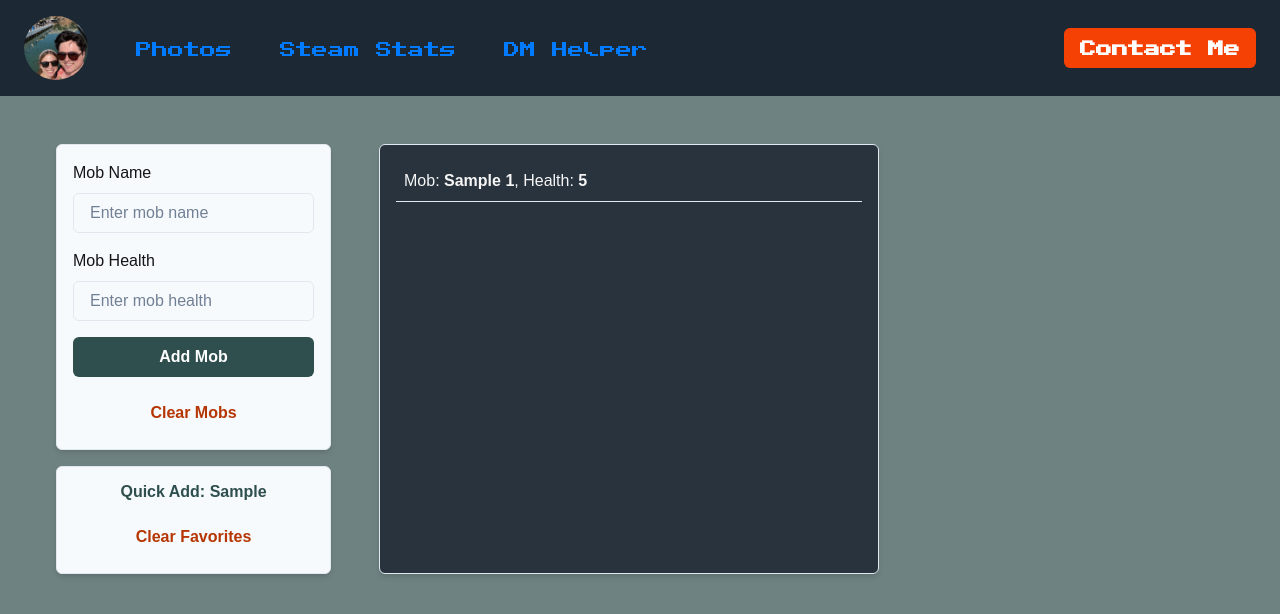
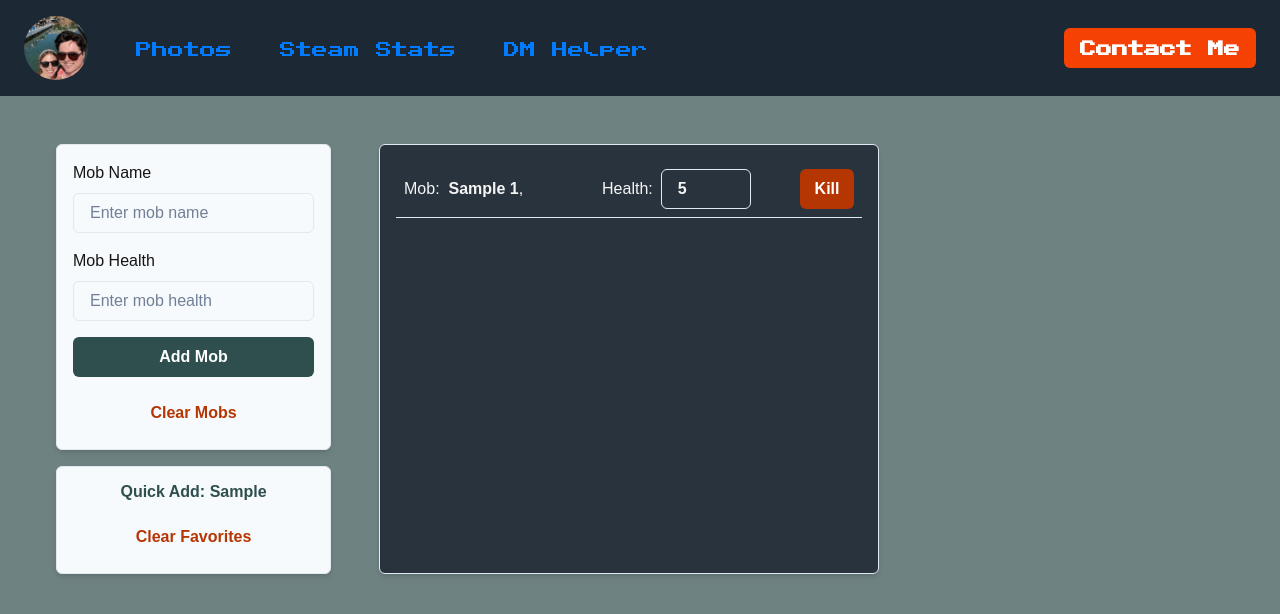
Before and after one commit to wdixon512/My-Website, a Next.js app: page /dm-helper in a window 1280 px wide. Both pictures are taken after typing "Sample", "5" into the empty fields and a click on the button "Add Mob". Shown: the top 614 px of the page. Built offline with nearby package versions, Linux system fonts and the light colour scheme; no server answers; a web font is replaced by a local one.

Commit message:
Kill and edit health

```diff
--- a/components/contexts/DMHelperContext.tsx
+++ b/components/contexts/DMHelperContext.tsx
@@ -9,6 +9,7 @@ export const DMHelperContext = createContext({
     favorites: [] as Mob[],
     setFavorites: (mobs: Mob[]) => null,
     addMob: (mobName: string, mobHealth: string | number) => null,
+    removeMob: (mob: Mob) => null,
 });
 
 export const DMHelperContextProvider = ({ children }) => {
@@ -57,6 +58,10 @@ export const DMHelperContextProvider = ({ children }) => {
         addFavorite(mob);
     }
 
+    const removeMob = (mob: Mob) => {
+        setMobs(mobs.filter((m) => !(m.mobName === mob.mobName && m.id === mob.id)));
+    }
+
     const addFavorite = (mob: Mob) => {
         if (!favorites.some((m) => m.mobName === mob.mobName)) {
             setFavorites([...favorites, mob]);
@@ -97,7 +102,8 @@ export const DMHelperContextProvider = ({ children }) => {
                 setMobs,
                 favorites,
                 setFavorites,
-                addMob
+                addMob,
+                removeMob
             }}
         >
             {children}
--- a/components/dm-helper/MobList.tsx
+++ b/components/dm-helper/MobList.tsx
@@ -2,16 +2,52 @@ import { Box, Button, Text, Flex, FormControl, FormLabel, Input, List } from "@c
 import { useContext, useState } from "react";
 import { DMHelperContext } from "../contexts/DMHelperContext";
 import { sortMobs } from "@lib/util/mobUtils";
+import Mob from "@lib/models/Mob";
 
 export const MobList = () => {
-    const { mobs } = useContext(DMHelperContext);
+    const { mobs, removeMob, setMobs } = useContext(DMHelperContext);
+
+    const updateHealth = (mob: Mob, newHealth) => {
+        setMobs(
+            mobs.map((m) =>
+                m.id === mob.id && m.mobName == mob.mobName ? { ...m, mobHealth: newHealth } : m
+            )
+        );
+    };
+
+    const killMob = (mob: Mob) => {
+        removeMob(mob);
+    }
 
     return (
         <Box p={4} bg='secondary.200' borderWidth={1} borderRadius="md" shadow="md" minW={{ base: '100%', lg: '500px' }} >
             <List>
                 {sortMobs(mobs).map((mob, index) => (
                     <Flex key={index} justify="space-between" align="center" p={2} borderBottomWidth={1}>
-                        <Flex >Mob: <Text as="span" fontWeight='800'>&nbsp;{mob.mobName} {mob.id}</Text>, Health: <Text as="span" fontWeight='800'>&nbsp;{mob.mobHealth}</Text></Flex>
+                        <Flex w="full">
+                            <Flex alignItems='center' flex="1">
+                                <Text >
+                                    Mob: <Text as="span" fontWeight='800'>&nbsp;{mob.mobName} {mob.id}</Text>,
+                                </Text>
+                            </Flex>
+                            <Flex flex="1" alignItems='center'>
+                                <Text>
+                                    Health:
+                                </Text>
+                                <FormControl >
+                                    <Input
+                                        type="number"
+                                        fontWeight='800'
+                                        value={mob.mobHealth}
+                                        onChange={(e) => updateHealth(mob, parseInt(e.target.value))}
+                                        w="90px"
+                                        ml={2} />
+                                </FormControl>
+                            </Flex>
+                        </Flex>
+                        <Button variant="redSolid" onClick={() => killMob(mob)}>
+                            Kill
+                        </Button>
                     </Flex>
                 ))}
             </List>
--- a/styles/theme.ts
+++ b/styles/theme.ts
@@ -118,6 +118,13 @@ const theme = extendTheme({
             bg: "interactive.500",
           },
         }),
+        redSolid: (props) => ({
+          bg: "marioRed.700",
+          color: "white",
+          _hover: {
+            bg: "marioRed.800",
+          },
+        }),
         outline: (props) => ({
           border: "2px solid",
           borderColor:
```
